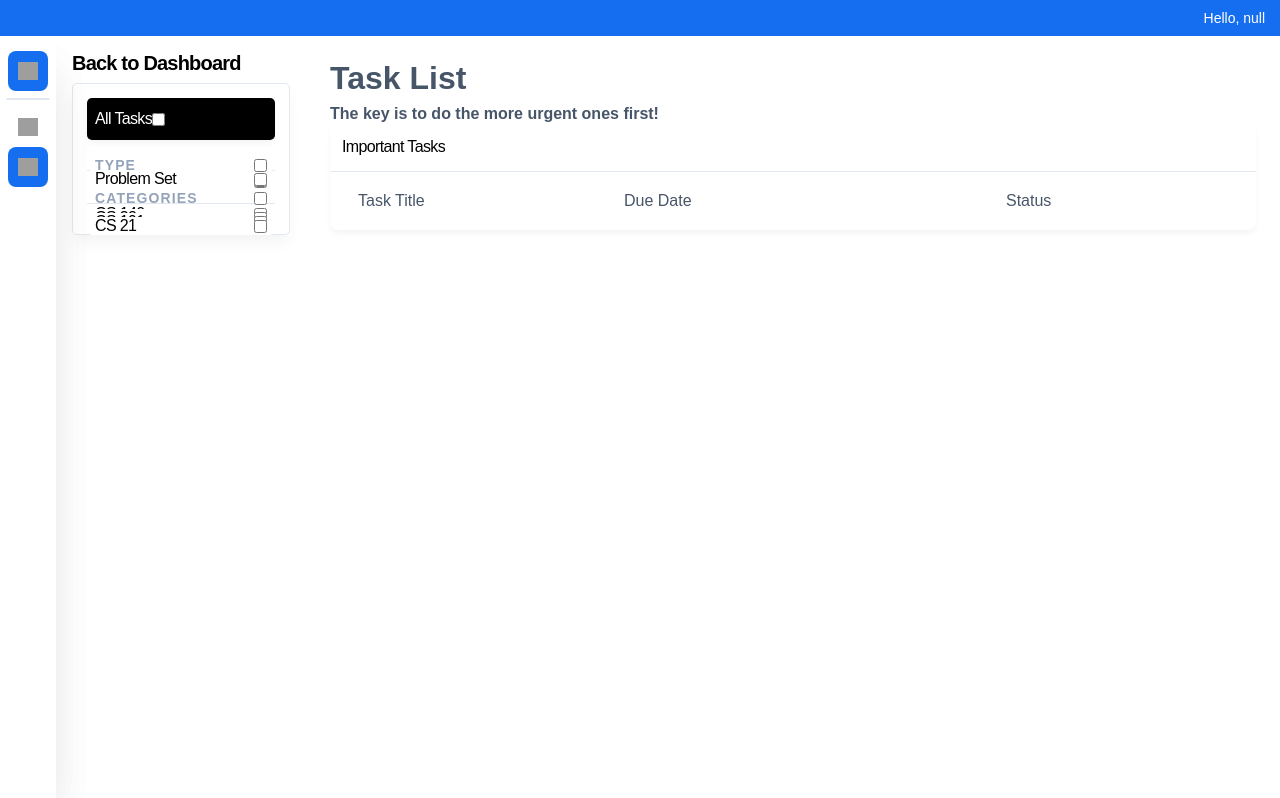
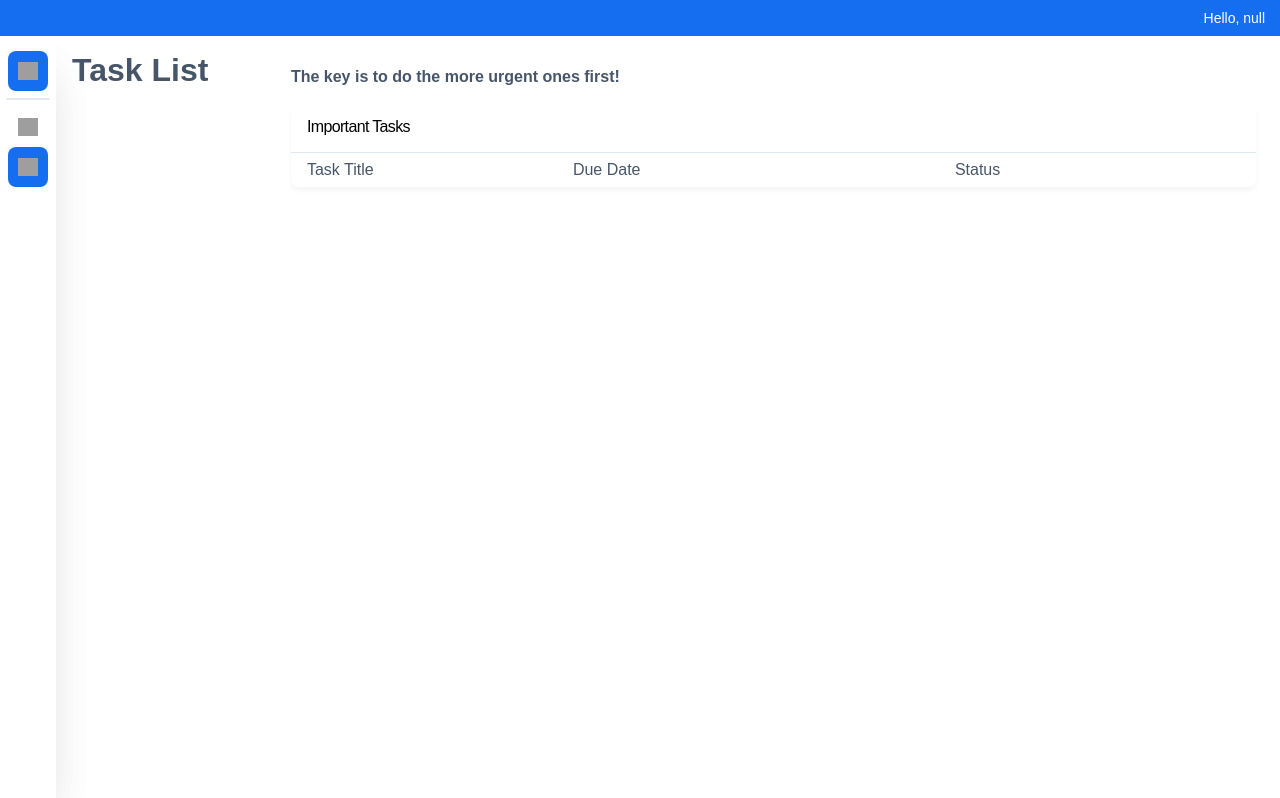
Before and after one commit to mmfallacy/task-space, a SvelteKit app: page /task-list in a window 1280 px wide. Built offline with nearby package versions, Linux system fonts and the light colour scheme; grey boxes are pictures that could not be loaded.

Commit message:
feat: remove categories box temporarily and fix styling of tasklist

```diff
--- a/src/routes/task-list/+page.svelte
+++ b/src/routes/task-list/+page.svelte
@@ -9,143 +9,9 @@
 <Layout>
     <div class="right-left-wrapper">
         <div class="left">
-            <h1 class="TTCommons-Regular-20">Back to Dashboard</h1>
-
-            <button class="line" style="width: 250px;" />
-
-            <div class="checkbox-list">
-                <div class="checkbox-main">
-                    <p class="TTCommons-Regular-16" style="color:white">
-                        All Tasks
-                    </p>
-
-                    <div class="checkbox-container">
-                        <input type="checkbox" />
-                    </div>
-                </div>
-
-                <div class="checkbox-main-white">
-                    <div class="checkbox-child-title">
-                        <p>Type</p>
-                    </div>
-
-                    <div class="flex-fill" />
-
-                    <div class="checkbox-container">
-                        <input type="checkbox" />
-                    </div>
-                </div>
-
-                <div class="horizontal" />
-
-                <div
-                    class="checkbox-main-white"
-                    style="margin-top: -15px; margin-bottom: -15px;"
-                >
-                    <p class="TTCommons-Regular-16">Quiz</p>
-
-                    <div class="flex-fill" />
-
-                    <div class="checkbox-container">
-                        <input type="checkbox" />
-                    </div>
-                </div>
-
-                <div
-                    class="checkbox-main-white"
-                    style="margin-top: -20px; margin-bottom: -15px;"
-                >
-                    <p class="TTCommons-Regular-16">Project</p>
-
-                    <div class="flex-fill" />
-
-                    <div class="checkbox-container">
-                        <input type="checkbox" />
-                    </div>
-                </div>
-
-                <div
-                    class="checkbox-main-white"
-                    style="margin-top: -20px; margin-bottom: -15px;"
-                >
-                    <p class="TTCommons-Regular-16">Problem Set</p>
-
-                    <div class="flex-fill" />
-
-                    <div class="checkbox-container">
-                        <input type="checkbox" />
-                    </div>
-                </div>
-
-                <div class="checkbox-main-white">
-                    <div class="checkbox-child-title">
-                        <p>Categories</p>
-                    </div>
-
-                    <div class="flex-fill" />
-
-                    <div class="checkbox-container">
-                        <input type="checkbox" />
-                    </div>
-                </div>
-
-                <div class="horizontal" />
-
-                <div
-                    class="checkbox-main-white"
-                    style="margin-top: -15px; margin-bottom: -15px;"
-                >
-                    <p class="TTCommons-Regular-16">CS 140</p>
-
-                    <div class="flex-fill" />
-
-                    <div class="checkbox-container">
-                        <input type="checkbox" />
-                    </div>
-                </div>
-
-                <div
-                    class="checkbox-main-white"
-                    style="margin-top: -15px; margin-bottom: -15px;"
-                >
-                    <p class="TTCommons-Regular-16">CS 32</p>
-
-                    <div class="flex-fill" />
-
-                    <div class="checkbox-container">
-                        <input type="checkbox" />
-                    </div>
-                </div>
-
-                <div
-                    class="checkbox-main-white"
-                    style="margin-top: -15px; margin-bottom: -15px;"
-                >
-                    <p class="TTCommons-Regular-16">CS 191</p>
-
-                    <div class="flex-fill" />
-
-                    <div class="checkbox-container">
-                        <input type="checkbox" />
-                    </div>
-                </div>
-
-                <div
-                    class="checkbox-main-white"
-                    style="margin-top: -15px; margin-bottom: -15px;"
-                >
-                    <p class="TTCommons-Regular-16">CS 21</p>
-
-                    <div class="flex-fill" />
-
-                    <div class="checkbox-container">
-                        <input type="checkbox" />
-                    </div>
-                </div>
-            </div>
+            <h1 style="font-family:arial; margin-bottom: 0px;">Task List</h1>
         </div>
         <div class="right">
-            <h1 style="font-family:arial; margin-bottom: 0px;">Task List</h1>
             <h4 style="font-family:arial; margin-top: 8px;">
                 The key is to do the more urgent ones first!
             </h4>
@@ -348,21 +214,20 @@
 
     .horizontal-line {
         border-bottom: 1px solid #e2e8f0;
-        margin: 12px -12px;
     }
     .tasklist-board-header {
         display: flex;
         justify-content: space-between;
         align-items: center;
-        min-height: 24px;
+        padding: 16px;
     }
 
     .tasklist-board-container {
         width: 100%;
-        padding: 12px;
         box-shadow: rgba(0, 0, 0, 0.05) 0px 4px 6px -1px;
         border-radius: 8px;
         background-color: rgb(255, 255, 255);
+        margin: 16px 0;
     }
 
     .tasklist-board {
@@ -386,89 +251,6 @@
         padding: 24px;
     }
 
-    .horizontal {
-        margin-top: -20px;
-        height: 1px;
-        width: 100%;
-        background: #e2e8f0;
-    }
-
-    .checkbox-child-title {
-        font-family: Arial;
-        font-weight: 600;
-        font-size: 14px;
-        line-height: 18px;
-        letter-spacing: 0.08em;
-        text-transform: uppercase;
-        color: #94a3b8;
-
-        height: 100%;
-        display: flex;
-        align-items: center;
-        cursor: pointer;
-        gap: 8px;
-    }
-
-    .flex-fill {
-        flex: 1 1 auto !important;
-    }
-
-    .checkbox-container {
-        display: flex;
-        align-items: center;
-        justify-content: center;
-        position: relative;
-        border-radius: 3px;
-        margin-bottom: 0px;
-    }
-
-    input[type='checkbox'] {
-        box-sizing: border-box;
-        padding: 0;
-    }
-
-    input {
-        color: #000;
-
-        overflow: visible;
-
-        margin: 0;
-        font-family: inherit;
-        font-size: inherit;
-        line-height: inherit;
-    }
-
-    .checkbox-list {
-        border: 1px solid #e2e8f0;
-        margin: 8px 0 0 0px;
-        padding: 14px;
-        border-radius: 5px;
-        box-shadow: 0 10px 15px -3px rgba(0, 0, 0, 0.05);
-
-        display: flex;
-        flex-direction: column;
-        gap: 16px;
-    }
-
-    .checkbox-main {
-        background: #000;
-        box-shadow: 0 4px 6px -1px rgba(0, 0, 0, 0.05);
-        border-radius: 5px;
-        height: 42px;
-        padding: 0 8px;
-        display: flex;
-        align-items: center;
-    }
-
-    .checkbox-main-white {
-        background: white;
-        border-radius: 5px;
-        padding: 0 8px;
-        margin-bottom: 0px;
-        display: flex;
-        align-items: center;
-    }
-
     .left {
         width: 250px;
         height: 100%;
@@ -479,25 +261,10 @@
         flex-direction: column;
     }
 
-    .line {
-        cursor: pointer;
-
-        background: E2E8F0;
-        border-radius: 8px;
-        border: none;
-    }
-
     .TTCommons-Regular-16 {
         font-family: Arial;
         font-size: 16px;
         color: black;
         letter-spacing: -0.04em;
     }
-
-    .TTCommons-Regular-20 {
-        font-family: Arial;
-        font-size: 20px;
-        color: black;
-        letter-spacing: -0.04em;
-    }
 </style>
```
